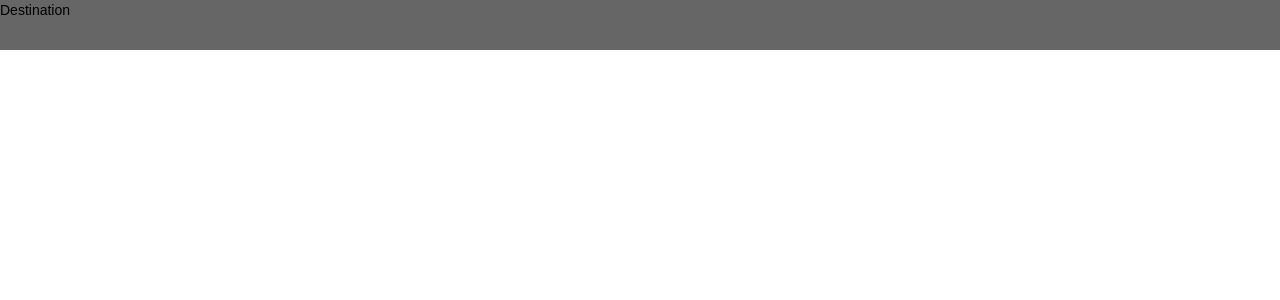
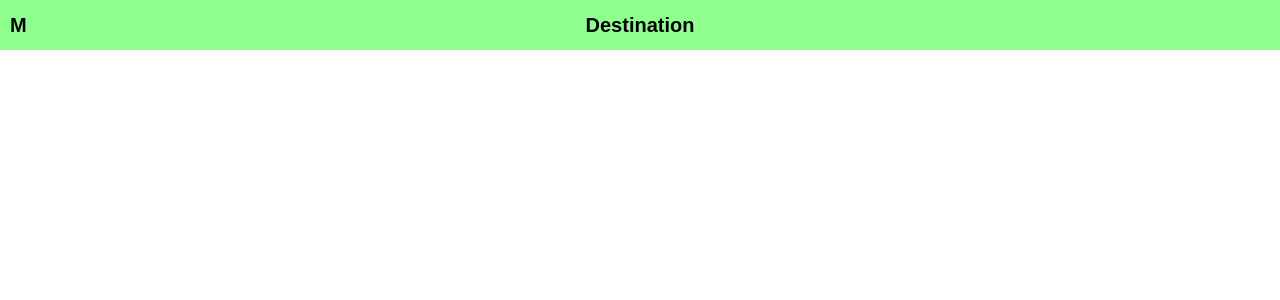
Before and after one commit to MimoriTyann/Destination, a Nuxt app: page / in a window 1280 px wide. Shown: the top 300 px of the page. Built offline with nearby package versions, Linux system fonts and the light colour scheme.

Commit message:
header menu

```diff
--- a/assets/scss/base.scss
+++ b/assets/scss/base.scss
@@ -0,0 +1,7 @@
+body {
+  width: 100%;
+}
+
+.flow-hidden {
+  overflow: hidden;
+}
--- /dev/null
+++ b/components/header/header.vue
@@ -0,0 +1,102 @@
+<template>
+  <section>
+    <div class="header-wrap">
+      <div class="header-wrap-in">
+        <div class="menu-btn" @click="openMenu()">M</div>
+        <div class="logo">Destination</div>
+      </div>
+    </div>
+
+    <transition name="fade">
+      <div v-show="menuActive" class="menu-wrap">
+        <div class="title">Test</div>
+      </div>
+    </transition>
+
+    <div v-show="menuActive" class="menu-mask" @click="closeMenu()"></div>
+  </section>
+</template>
+
+<script>
+export default {
+  name: 'Header',
+  data() {
+    return {
+      menuActive: false
+    }
+  },
+  methods: {
+    openMenu() {
+      document.body.classList.add('flow-hidden')
+      this.menuActive = true
+    },
+    closeMenu() {
+      document.body.classList.remove('flow-hidden')
+      this.menuActive = false
+    }
+  }
+}
+</script>
+
+<style scoped lang="scss">
+.header-wrap {
+  position: relative;
+  height: 50px;
+  .header-wrap-in {
+    position: fixed;
+    top: 0;
+    display: flex;
+    justify-content: center;
+    align-items: center;
+    height: 50px;
+    width: 100%;
+    background: #8eff8e;
+    z-index: 50;
+    .menu-btn {
+      position: absolute;
+      top: 0;
+      left: 0;
+      height: 30px;
+      line-height: 30px;
+      font-size: 20px;
+      font-weight: bold;
+      padding: 10px;
+    }
+    .logo {
+      font-size: 20px;
+      font-weight: bold;
+      color: #000;
+    }
+  }
+}
+
+.menu-wrap {
+  position: fixed;
+  width: 80%;
+  left: 0;
+  top: 0;
+  bottom: 0;
+  background: #fff;
+  padding: 20px 0;
+  z-index: 101;
+}
+
+.menu-mask {
+  position: fixed;
+  top: 0;
+  bottom: 0;
+  width: 100%;
+  height: 100%;
+  z-index: 100;
+  background: rgba(7, 7, 7, 0.7);
+}
+
+.fade-enter-active,
+.fade-leave-active {
+  transition: all 0.2s linear;
+}
+.fade-enter,
+.fade-leave-to {
+  transform: translate3d(-100%, 0, 0);
+}
+</style>
--- a/pages/index.vue
+++ b/pages/index.vue
@@ -1,25 +1,20 @@
 <template>
-  <div>
-    <div class="header">Destination</div>
+  <section>
+    <header-model></header-model>
 
     <nuxt-child></nuxt-child>
-  </div>
+  </section>
 </template>
 
 <script>
-// import Logo from '~/components/Logo.vue'
+import HeaderModel from '~/components/header/header.vue'
 
 export default {
-  // components: {
-  //   Logo
-  // }
+  components: {
+    HeaderModel
+  }
 }
 </script>
 
 <style scoped lang="scss">
-.header {
-  background: #666;
-  color: #000;
-  height: 50px;
-}
 </style>
--- a/pages/index/index.vue
+++ b/pages/index/index.vue
@@ -1,6 +1,6 @@
 <template>
   <section>
-    <div>index</div>
+    <div class="index-content">index</div>
     <nuxt-link :to="{name: 'index-point'}">Change</nuxt-link>
   </section>
 </template>
@@ -10,9 +10,8 @@ export default {}
 </script>
 
 <style scoped lang="scss">
-.header {
-  background: #666;
-  color: #000;
-  height: 50px;
+.index-content {
+  height: 1000px;
+  background: #a9dbbc;
 }
 </style>
```
